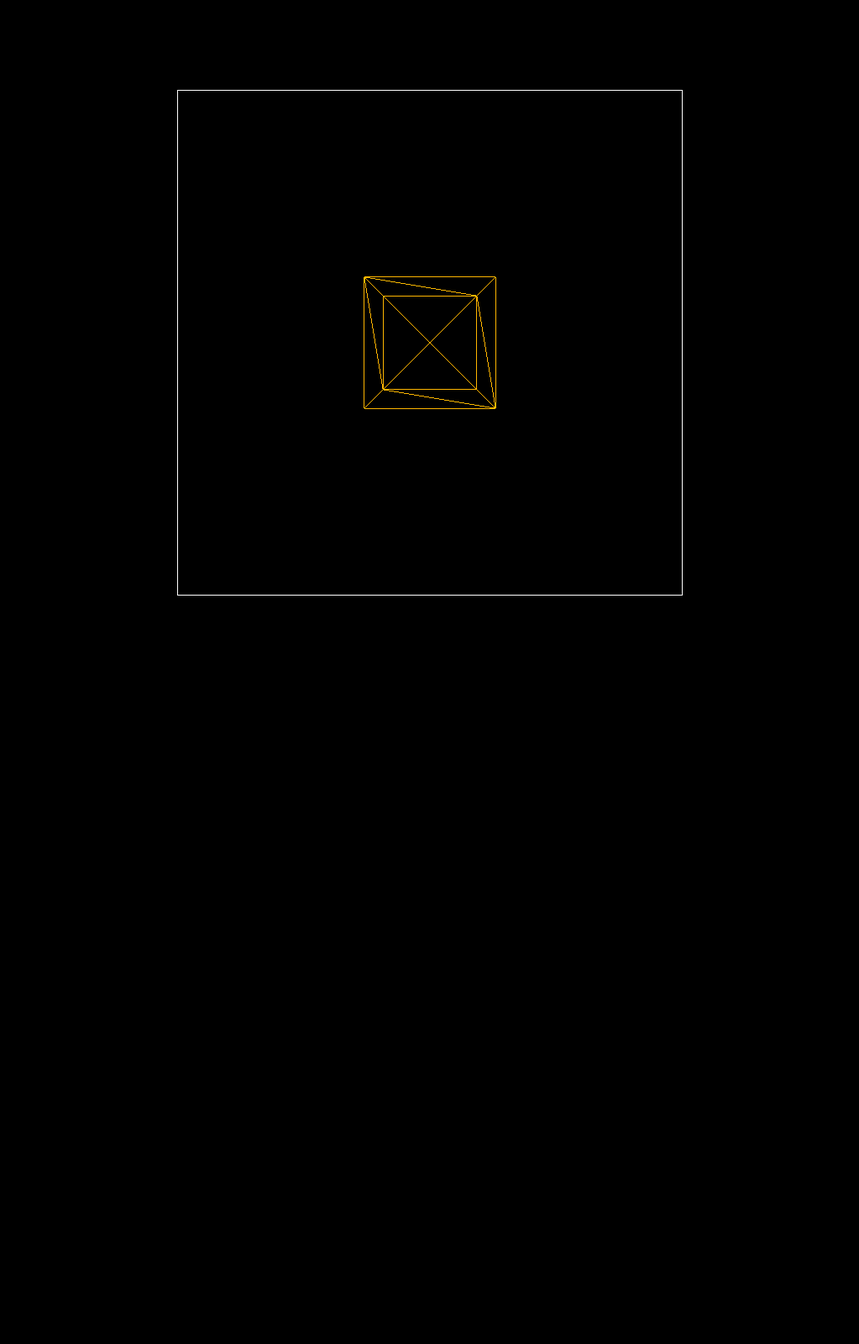
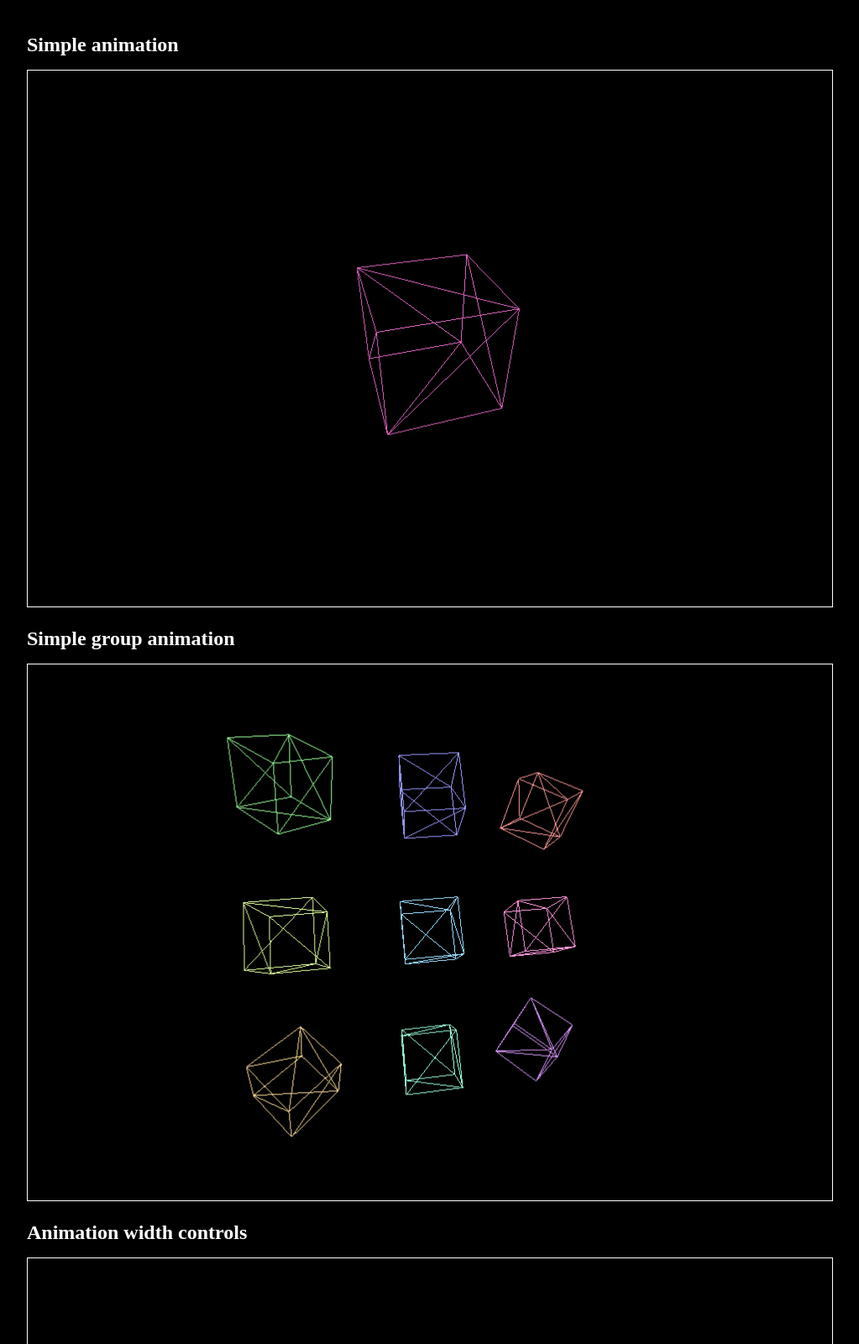
Before and after one commit to moreDasha/three-js, a website built with Vite: page index.html in a window 1280 px wide. Shown: the top 1600 px of the page at 84% size, without its empty margins (128-1151 px from the left). Before the commit the page ends 808 px from the top, so only its background shows below. Built offline with nearby package versions, Linux system fonts and the light colour scheme.

Commit message:
fix: add adaptation for canvas

```diff
--- a/index.html
+++ b/index.html
@@ -7,7 +7,18 @@
     <title>Learn Three.js</title>
     <script defer type="module" src="./main.js"></script>
   </head>
-  <body>
-    <canvas class="canvas"></canvas>
+  <body class="body">
+    <section class="example">
+      <h2 class="title">Simple animation</h2>
+      <canvas class="canvas cube"></canvas>
+    </section>
+    <section class="example">
+      <h2 class="title">Simple group animation</h2>
+      <canvas class="canvas cube-group"></canvas>
+    </section>
+    <section class="example">
+      <h2 class="title">Animation width controls</h2>
+      <canvas class="canvas cube-controls"></canvas>
+    </section>
   </body>
 </html>
--- a/main.css
+++ b/main.css
@@ -1,14 +1,36 @@
-html {
-  height: 100%;
+* {
+  box-sizing: border-box;
 }
 
-body {
-  height: 100%;
+html {
+  min-height: 100%;
+}
+
+.body {
+  margin: 40px;
+  min-height: 100%;
   background-color: black;
+  color: white;
   display: flex;
   flex-direction: column;
+  gap: 24px;
   align-items: center;
-  justify-content: center;
+}
+
+h2 {
+  margin: 0;
+}
+
+.example {
+  display: flex;
+  flex-direction: column;
+  gap: 16px;
+  align-items: center;
+}
+
+.title {
+  width: 100%;
+  font-size: 24px;
 }
 
 .canvas {
--- a/main.js
+++ b/main.js
@@ -7,7 +7,7 @@ import { cubeGroup } from './src/js/cubeGroup';
 import { cubeControls } from './src/js/cubeControls';
 
 document.addEventListener('DOMContentLoaded', function () {
-  //cube();
-  //cubeGroup();
+  cube();
+  cubeGroup();
   cubeControls();
 })
--- a/src/js/cube.js
+++ b/src/js/cube.js
@@ -1,13 +1,19 @@
 import * as THREE from 'three';
 
 export const cube = () => {
+
+  if (!document.querySelectorAll('.cube')) {
+    return
+  }
+
   // сцена
   const scene = new THREE.Scene();
+  const canvas = document.querySelector('.cube');
 
   // объект
   const geometry = new THREE.BoxGeometry(1, 1, 1);
   const material = new THREE.MeshBasicMaterial({
-    color: 'purple',
+    color: '#DD64BF',
     wireframe: true
   });
   const mesh = new THREE.Mesh(geometry, material);
@@ -32,23 +38,22 @@ export const cube = () => {
 
   // камера
   const size = {
-    width: 600,
-    height: 600
-  }
+    width: document.documentElement.clientWidth * 0.75,
+    height: document.documentElement.clientWidth * 0.75 / 3 * 2
+  };
   const camera = new THREE.PerspectiveCamera(75, size.width / size.height);
   camera.position.z = 3;
 
   scene.add(camera);
 
   // отрисовщик
-  const canvas = document.querySelector('.canvas');
   const renderer = new THREE.WebGLRenderer({ canvas });
 
   renderer.setSize(size.width, size.height);
-  //renderer.render(scene, camera);
+  renderer.setPixelRatio(Math.min(window.devicePixelRatio, 2));
+  renderer.render(scene, camera);
 
   // анимация
-  let time = Date.now();
   const clock = new THREE.Clock;
 
   const startTick = () => {
@@ -59,4 +64,16 @@ export const cube = () => {
   }
 
   startTick();
+
+  // перерендеринг при ресайзе
+  window.addEventListener('resize', () => {
+    size.width = document.documentElement.clientWidth * 0.75;
+    size.height = document.documentElement.clientWidth * 0.75 / 3 * 2
+
+    camera.aspect = size.width / size.height;
+    camera.updateProjectionMatrix();
+
+    renderer.setSize(size.width, size.height);
+    renderer.render(scene, camera);
+  });
 }
--- a/src/js/cubeControls.js
+++ b/src/js/cubeControls.js
@@ -3,7 +3,12 @@ import { OrbitControls } from 'three/addons/controls/OrbitControls.js';
 
 export const cubeControls = () => {
 
+  if (!document.querySelectorAll('.cube-controls')) {
+    return
+  }
+
   const scene = new THREE.Scene();
+  const canvas = document.querySelector('.cube-controls');
 
   const geometry = new THREE.BoxGeometry(1, 1, 1);
   const material = new THREE.MeshBasicMaterial({
@@ -14,20 +19,19 @@ export const cubeControls = () => {
   scene.add(mesh);
 
   const size = {
-    width: 600,
-    height: 600
-  }
+    width: document.documentElement.clientWidth * 0.75,
+    height: document.documentElement.clientWidth * 0.75 / 3 * 2
+  };
   const camera = new THREE.PerspectiveCamera(75, size.width / size.height);
   camera.position.z = 3;
   scene.add(camera);
-
-  const canvas = document.querySelector('.canvas');
 
   const controls = new OrbitControls(camera, canvas);
   controls.enableDamping = true;
 
   const renderer = new THREE.WebGLRenderer({ canvas });
   renderer.setSize(size.width, size.height);
+  renderer.setPixelRatio(Math.min(window.devicePixelRatio, 2));
   renderer.render(scene, camera);
 
   const animate = () => {
@@ -37,4 +41,15 @@ export const cubeControls = () => {
   };
 
   animate();
+
+  window.addEventListener('resize', () => {
+    size.width = document.documentElement.clientWidth * 0.75;
+    size.height = document.documentElement.clientWidth * 0.75 / 3 * 2
+
+    camera.aspect = size.width / size.height;
+    camera.updateProjectionMatrix();
+
+    renderer.setSize(size.width, size.height);
+    renderer.render(scene, camera);
+  });
 }
--- a/src/js/cubeGroup.js
+++ b/src/js/cubeGroup.js
@@ -2,12 +2,16 @@ import * as THREE from 'three';
 
 export const cubeGroup = () => {
 
+  if (!document.querySelectorAll('.cube-group')) {
+    return
+  }
+
   const scene = new THREE.Scene();
-  const canvas = document.querySelector('.canvas');
+  const canvas = document.querySelector('.cube-group');
 
   const size = {
-    width: 600,
-    height: 600
+    width: document.documentElement.clientWidth * 0.75,
+    height: document.documentElement.clientWidth * 0.75 / 3 * 2
   };
 
   const camera = new THREE.PerspectiveCamera(75, size.width / size.height);
@@ -38,6 +42,7 @@ export const cubeGroup = () => {
 
   const render = new THREE.WebGLRenderer({canvas});
   render.setSize(size.width, size.height);
+  render.setPixelRatio(Math.min(window.devicePixelRatio, 2));
   render.render(scene, camera);
 
   const clock = new THREE.Clock();
@@ -67,4 +72,15 @@ export const cubeGroup = () => {
   }
 
   animate();
+
+  window.addEventListener('resize', () => {
+    size.width = document.documentElement.clientWidth * 0.75;
+    size.height = document.documentElement.clientWidth * 0.75 / 3 * 2;
+
+    camera.aspect = size.width / size.height;
+    camera.updateProjectionMatrix();
+
+    render.setSize(size.width, size.height);
+    render.render(scene, camera);
+  });
 }
```
